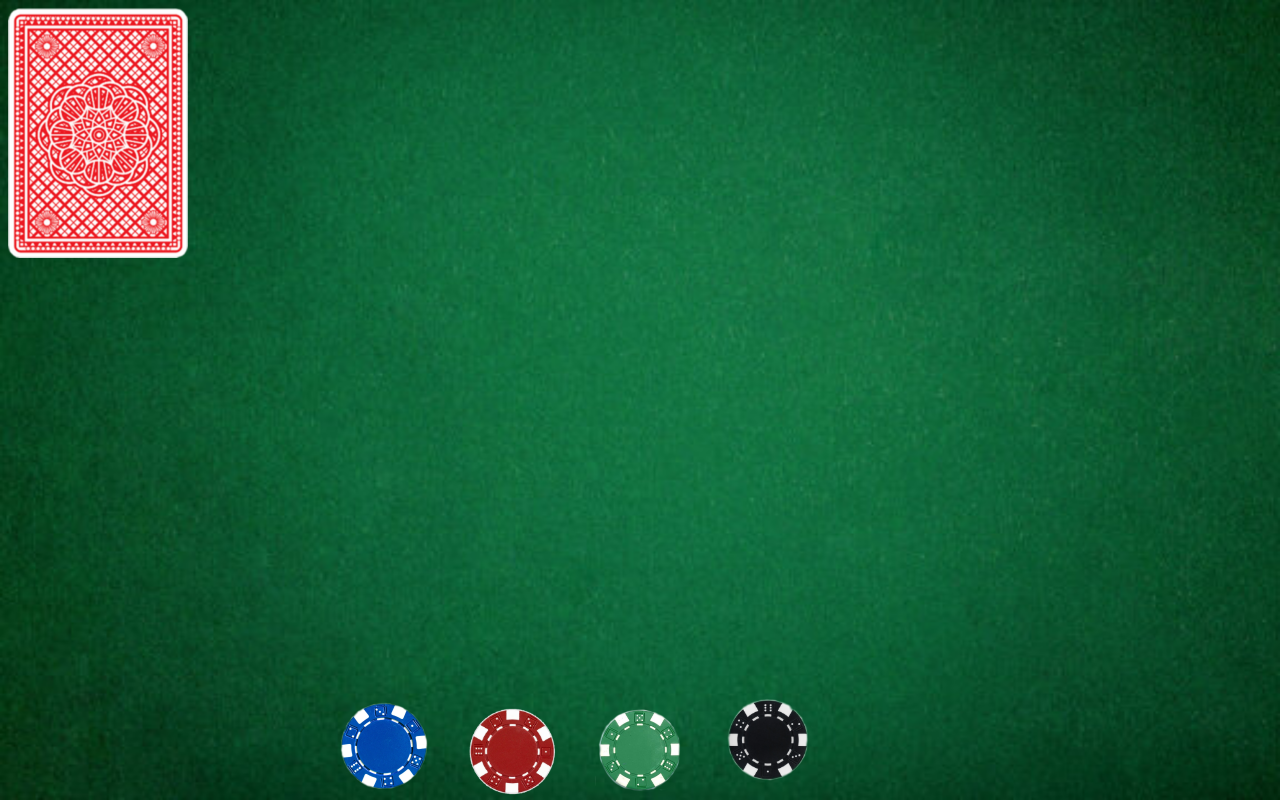
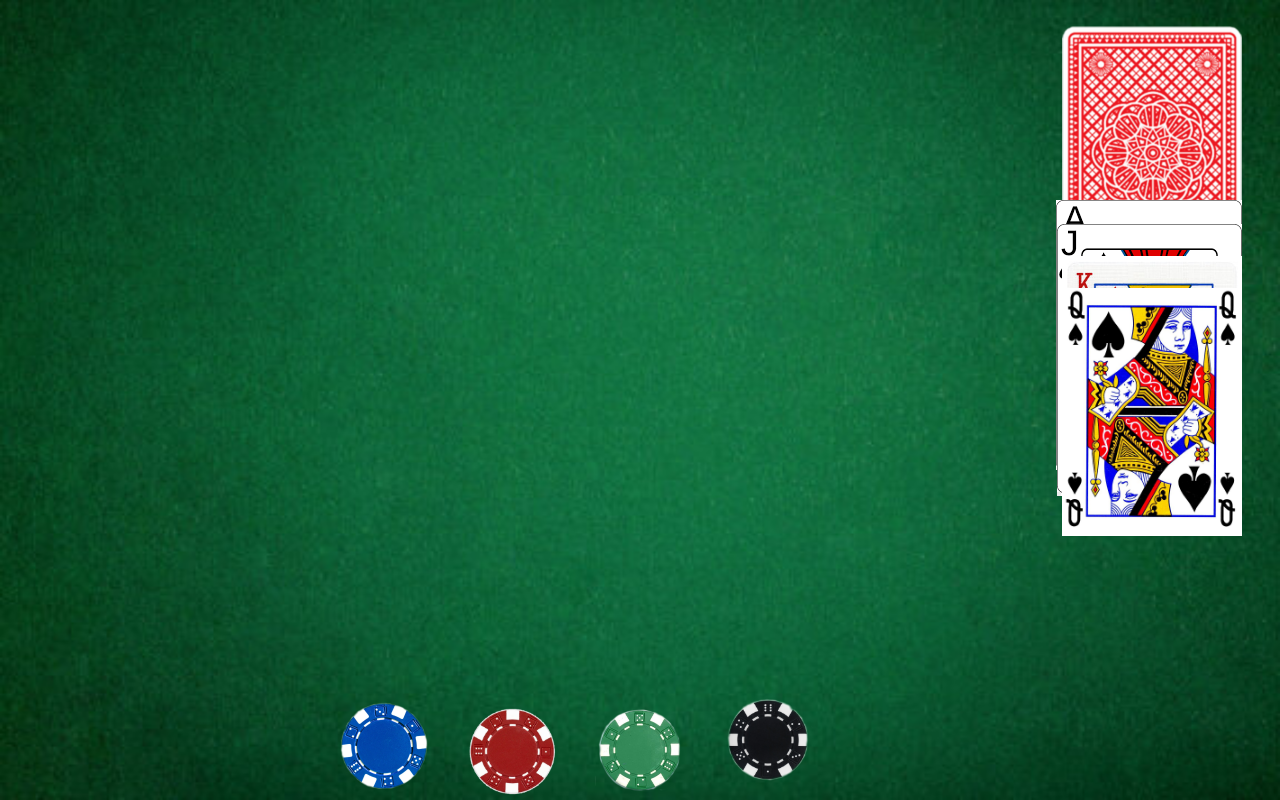
Before and after one commit to cxq2/TeamProject1, a plain HTML site: page Project1/Play.html in a window 1280 px wide. Drawn offline with Linux system fonts and the light colour scheme.

Commit message:
Updated file

```diff
--- a/Project1/Play.html
+++ b/Project1/Play.html
@@ -9,6 +9,7 @@
 </head>
 <body class="play-background">
 
+    <embed name="GoodEnough" src="audio/background_music.mp3" loop="false" hidden="true" autostart="true">
 
     <!-- blue chip container -->
     <div class="blue-chip">
@@ -35,5 +36,28 @@
         <img src="Images/DeckOfCards.png">
     </div>
 
+    <!-- Player's Hand container -->
+    <div class="player-hand">
+        <div class="ace-card">
+            <img src="Images/AceCard.png">
+        </div>
+
+        <div class="jack-card">
+            <img src="Images/JackCard.png">
+        </div>
+    </div>
+
+    <!-- Dealer Hand Container -->
+    <div class="dealer-hand">
+
+        <div class="king-card">
+            <img src="Images/KingCard.png">
+        </div>
+
+        <div class="queen-card">
+            <img src="Images/QueenCard.png">
+        </div>
+    </div>
+
 </body>
 </html>
--- a/Project1/style.css
+++ b/Project1/style.css
@@ -1,3 +1,5 @@
+
+
 body {
     background-image: url("Images/Webpage_Background.png");
     background-repeat: no-repeat;
@@ -153,3 +155,49 @@ body {
     transform: translateX(-50%);
     transition: transform 0.3s ease;
 }
+
+
+.deck-of-card img {
+    right: 3%;
+    position: absolute;
+}
+
+/* Ace Card Css */
+.ace-card {
+    position: absolute;
+    top: 25%;
+    right: 3%;
+}
+
+/* Jack Card Css */
+.jack-card {
+    position: absolute;
+    top: 28%;
+    right: 3%;
+}
+
+
+/*King Card Css */
+.king-card {
+    position: absolute;
+    top: 32%;
+    right: 3%;
+}
+
+.king-card img {
+    width: 180px;
+    height: auto;
+}
+
+/* Queen Card Css */
+
+.queen-card {
+    position: absolute;
+    top: 36%;
+    right: 3%;
+}
+
+.queen-card img {
+    width: 180px;
+    height: auto;
+}
```
Also changed, not shown: Project1/RulePage.html (+2 -0 lines), Project1/index.html (+3 -1 lines), Project1/Images/AceCard.png (added), Project1/Images/JackCard.png (added), Project1/Images/KingCard.png (added), Project1/Images/QueenCard.png (added), 1 other file.
